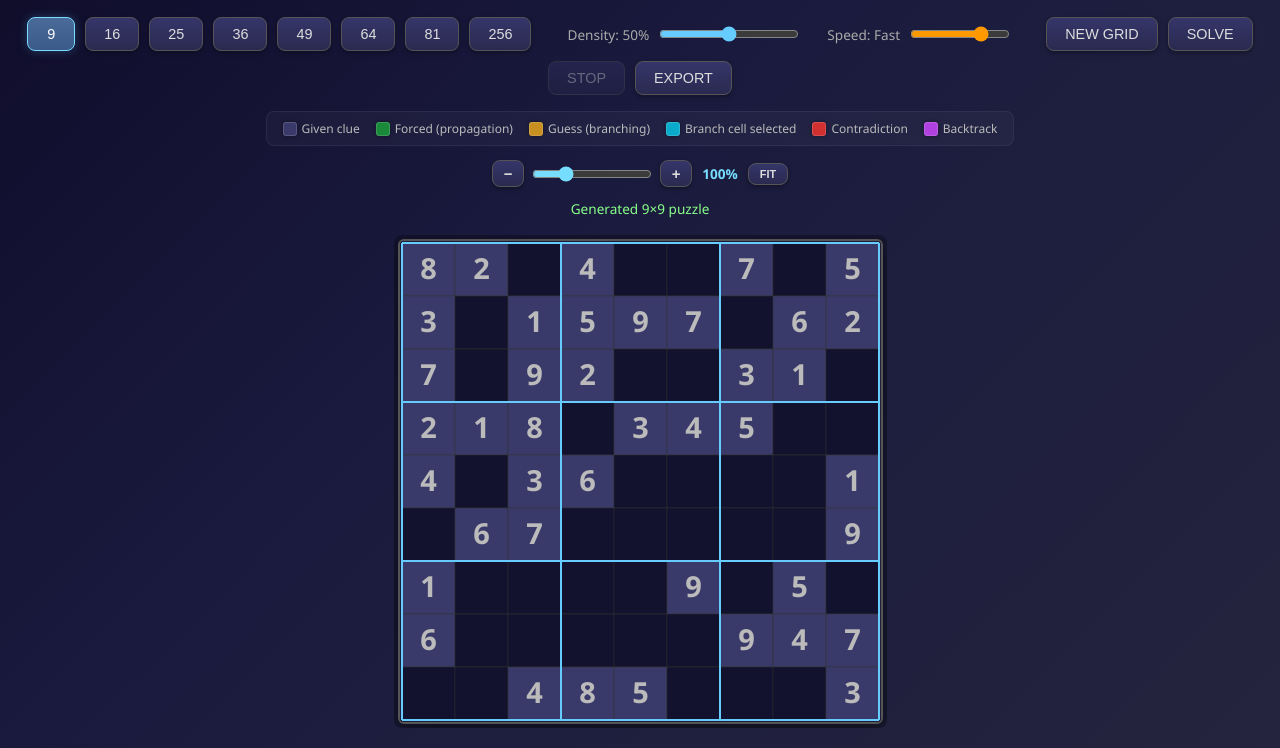
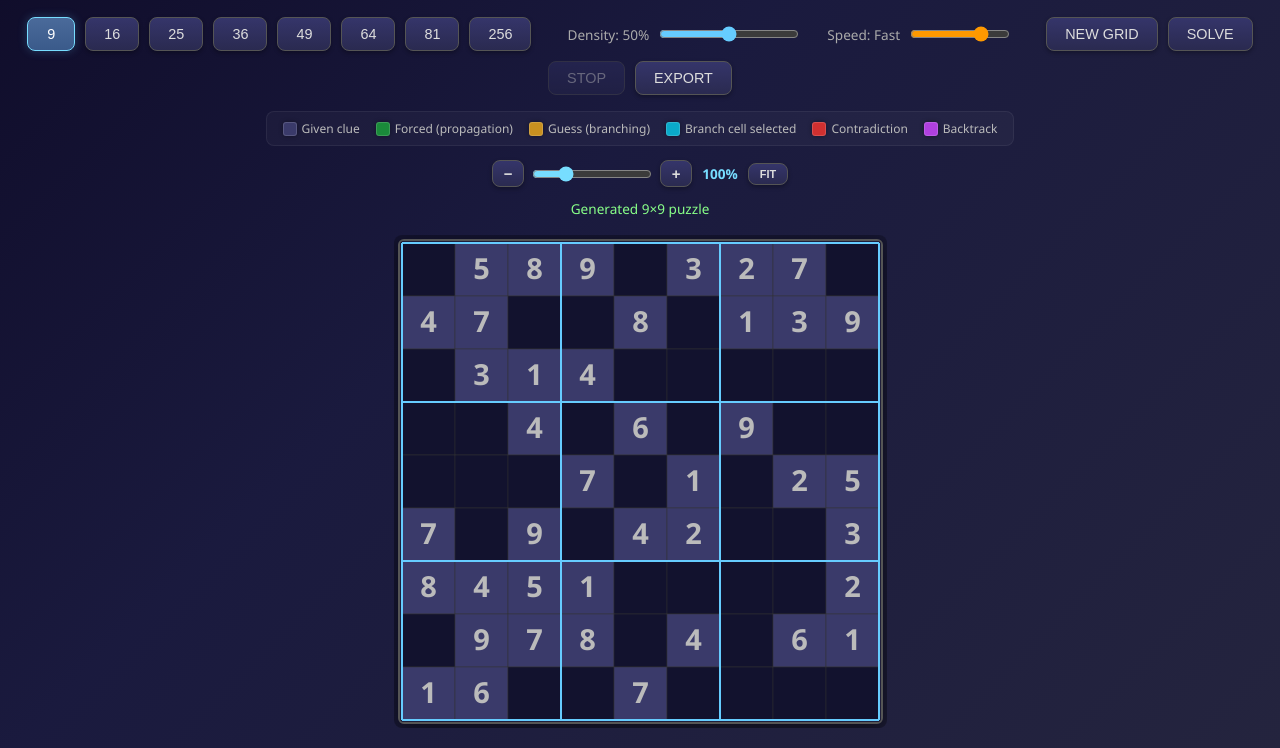
Before and after one commit to shaimaasultan/SudokuB, a website: page sudoku_solver_ts/web/index.html in a window 1280 px wide. Shown: the part 85-833 px from the top of the page. Drawn offline with Linux system fonts and the light colour scheme.

Commit message:
Add files via upload

```diff
--- a/sudoku_solver_ts/web/index.html
+++ b/sudoku_solver_ts/web/index.html
@@ -686,8 +686,9 @@ function generateBestPuzzle(size, density) {
   var candidates = size >= 81 ? 2 : (size >= 25 ? 8 : (size >= 16 ? 5 : 3));
   var bestPuzzle = null;
   var bestScore = Infinity;
+  var baseSeed = Math.floor(Math.random() * 1000000);
   for (var i = 0; i < candidates; i++) {
-    var seed = 52 * (i + 1);
+    var seed = baseSeed + i;
     var puzzle = generateByRemoval(size, density, seed);
     var score = ratePuzzleDifficulty(size, puzzle);
     if (score < bestScore) { bestScore = score; bestPuzzle = puzzle; }
```
